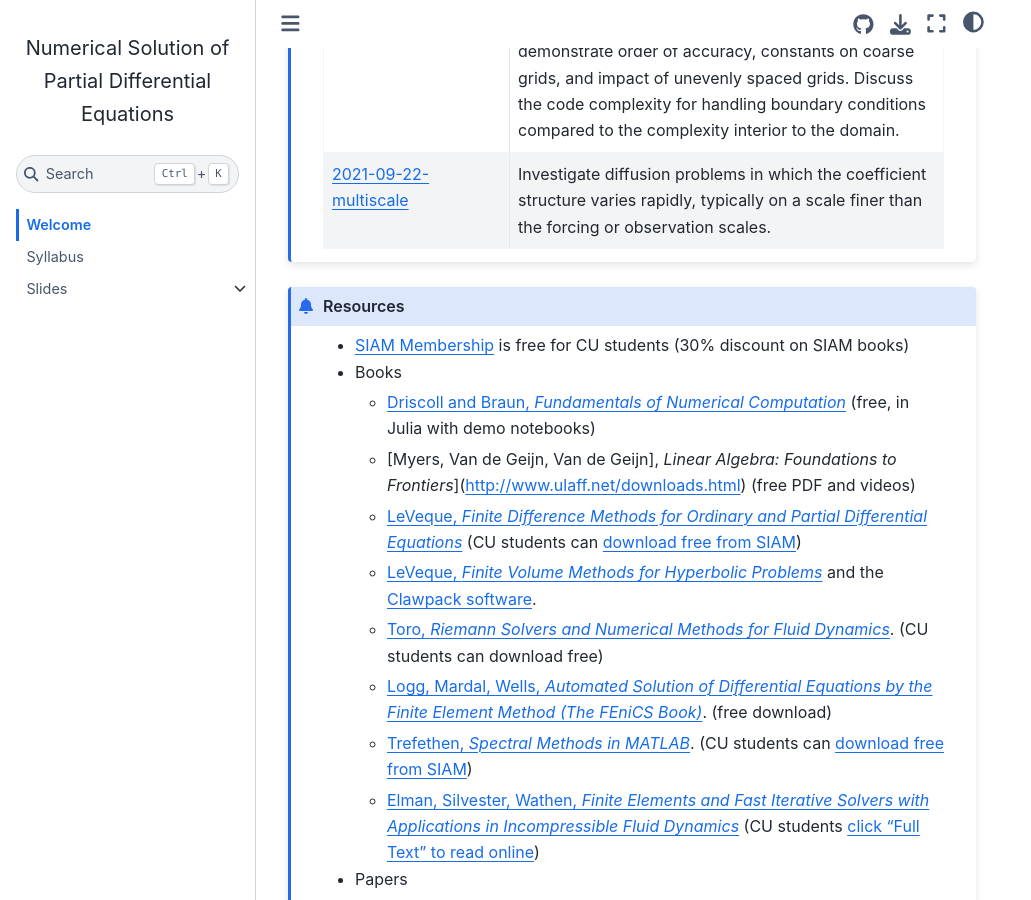
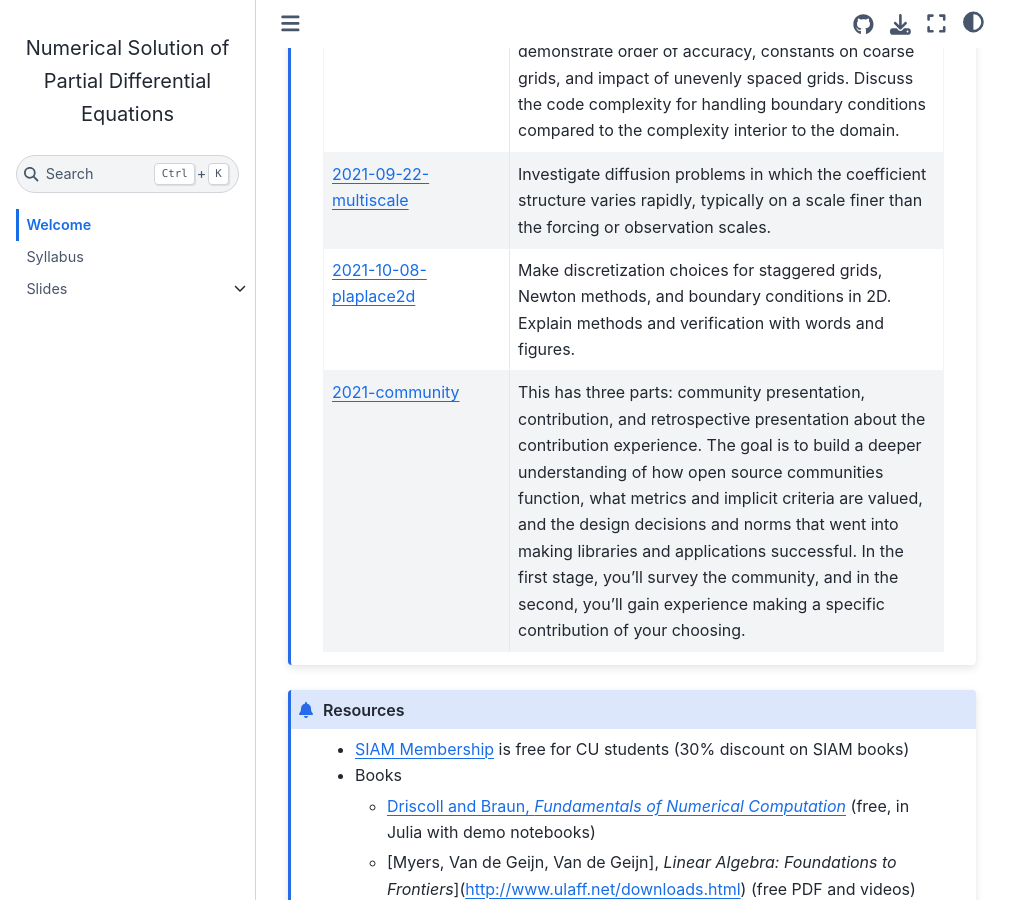
Before and after one commit to cu-numpde/fall21, a Jupyter Book: the page built from index.md, in a window 1280 px wide and 900 px high, scrolled down 676 px. Shown: the whole window, without its empty margins (0-1031 px from the left). Built offline with Jupyter Book 1.0.4 settings and Sphinx 7.4.7 and the Sphinx Book theme 1.1.4, drawn with Linux system fonts in a browser that asks for light colours; pages that are not in the unit, such as notebooks, are missing from menus.

Commit message:
multigrid and community project

```diff
--- a/_toc.yml
+++ b/_toc.yml
@@ -29,3 +29,6 @@ chapters:
   - file: slides/2021-10-15-sparse-linalg.ipynb
   - file: slides/2021-10-18-iterative.ipynb
   - file: slides/2021-10-20-krylev.ipynb
+  - file: slides/2021-10-22-preconditioners.ipynb
+  - file: slides/2021-10-25-domain-decomposition.ipynb
+  - file: slides/2021-10-27-multigrid.ipynb
--- a/index.md
+++ b/index.md
@@ -25,6 +25,10 @@ Welcome to **CSCI-5636: Numerical Solution of Partial Differential Equations**
   - Implement symmetric Dirichlet and Neumann boundary conditions with at least second order. Show results to demonstrate order of accuracy, constants on coarse grids, and impact of unevenly spaced grids. Discuss the code complexity for handling boundary conditions compared to the complexity interior to the domain.
 * - [2021-09-22-multiscale](https://classroom.github.com/a/ofGhdd06)
   - Investigate diffusion problems in which the coefficient structure varies rapidly, typically on a scale finer than the forcing or observation scales.
+* - [2021-10-08-plaplace2d](https://classroom.github.com/a/V8nbGCnh)
+  - Make discretization choices for staggered grids, Newton methods, and boundary conditions in 2D. Explain methods and verification with words and figures.
+* - [2021-community](https://classroom.github.com/a/viyRxqtk)
+  - This has three parts: community presentation, contribution, and retrospective presentation about the contribution experience. The goal is to build a deeper understanding of how open source communities function, what metrics and implicit criteria are valued, and the design decisions and norms that went into making libraries and applications successful. In the first stage, you'll survey the community, and in the second, you'll gain experience making a specific contribution of your choosing.
 :::
 ::::
 
```
Also changed, not shown: 2 other files.
